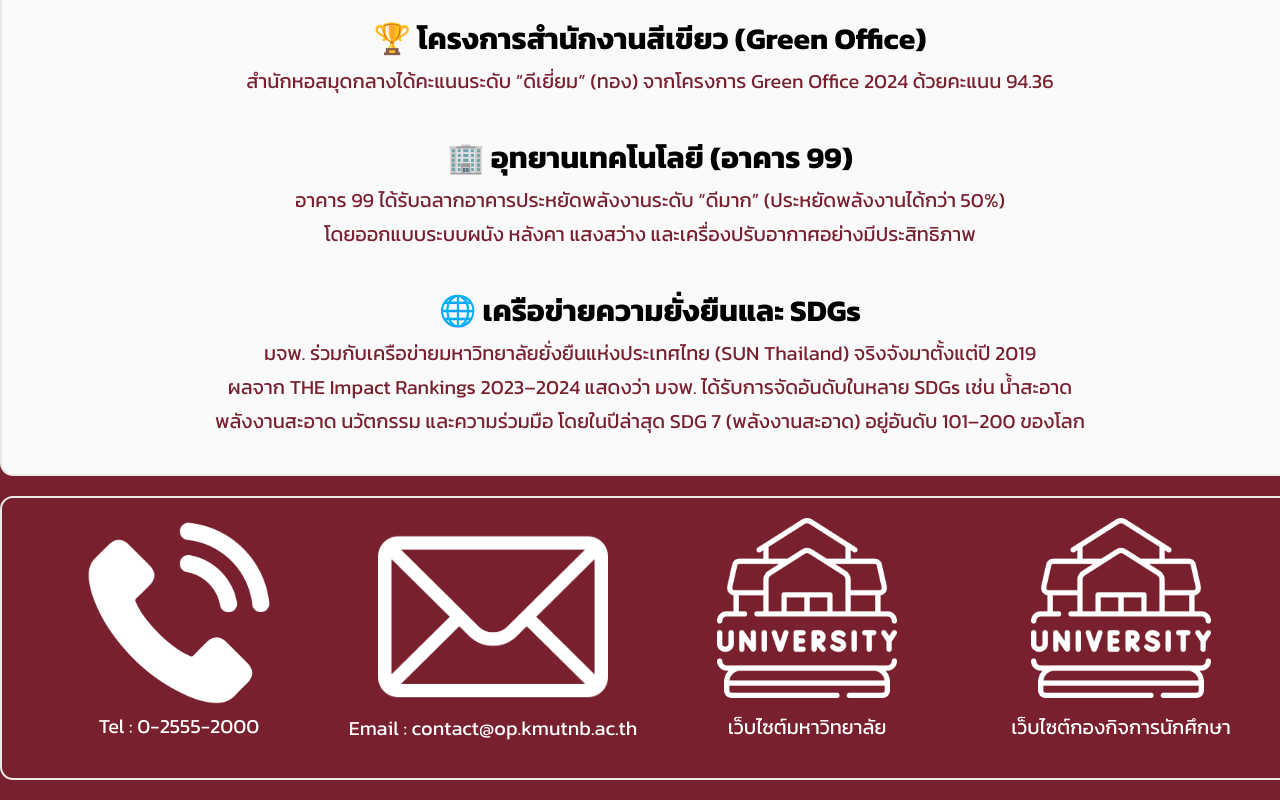
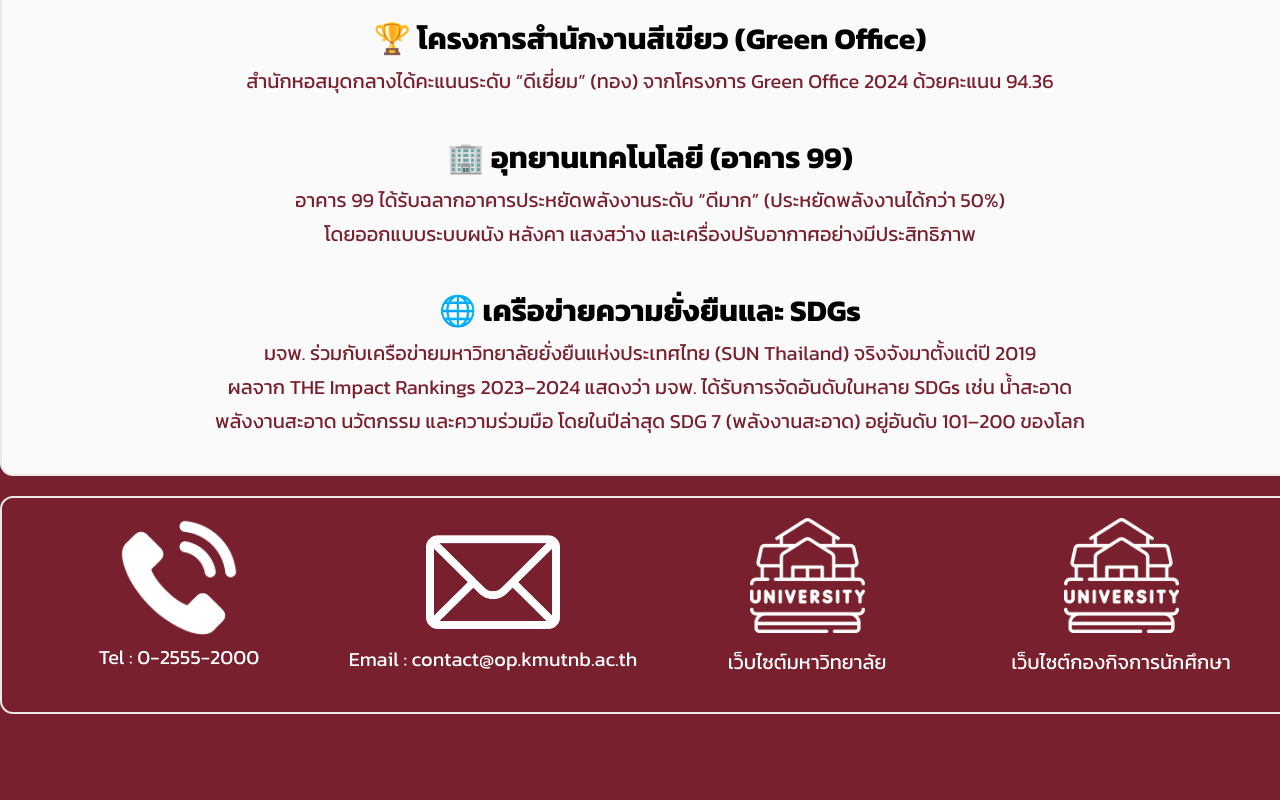
Before and after one commit to mnb1707/greenUni, a plain HTML site: page index.html in a window 1280 px wide. Shown: the part 1373-2173 px from the top of the page. After the commit the page ends 2107 px from the top, so only its background shows below. Drawn offline with nearby package versions, Linux system fonts and the light colour scheme.

Commit message:
Update index.html

```diff
--- a/index.html
+++ b/index.html
@@ -343,38 +343,37 @@
 
 
 
-         <!-- ข่าวสาร -->
+  <!-- ข่าวสาร -->
 
        <div class="row contact">
   <div class="col-md-3 text-center">
     <a href="https://www.kmutnb.ac.th/contact-us.aspx">
-      <img src="phone.png" height="190" width="190" class="img-fluid">
+      <img src="phone.png" height="120" width="120" class="img-fluid">
       <p class="bigtext mt-2">Tel : 0-2555-2000</p>
     </a>
   </div>
 
   <div class="col-md-3 text-center mt-3">
     <a href="https://www.kmutnb.ac.th/contact-us.aspx">
-      <img src="mail.png" height="230" width="230" class="img-fluid">
+      <img src="mail.png" height="134" width="134" class="img-fluid">
       <p class="bigtext ">Email : contact@op.kmutnb.ac.th</p>
     </a>
   </div>
 
   <div class="col-md-3 text-center">
     <a href="https://www.kmutnb.ac.th/about.aspx">
-      <img src="university.png" height="180" width="180" class="img-fluid">
+      <img src="university.png" height="115" width="115" class="img-fluid">
       <p class="bigtext">เว็บไซต์มหาวิทยาลัย</p>
     </a>
   </div>
 
   <div class="col-md-3 text-center">
     <a href="https://sa.op.kmutnb.ac.th/">
-      <img src="university.png" height="180" width="180" class="img-fluid">
+      <img src="university.png" height="115" width="115" class="img-fluid">
       <p class="bigtext">เว็บไซต์กองกิจการนักศึกษา</p>
     </a>
   </div>
 </div>
-
 
 
 
```
